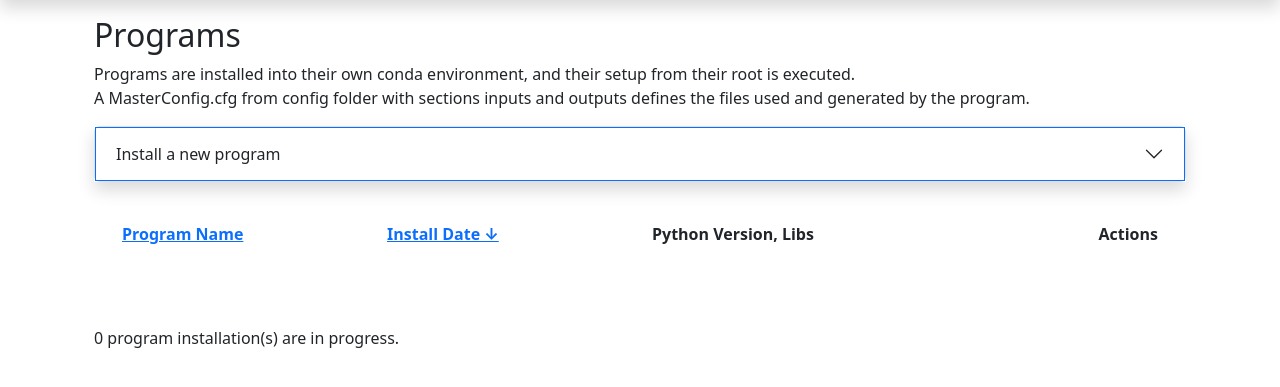
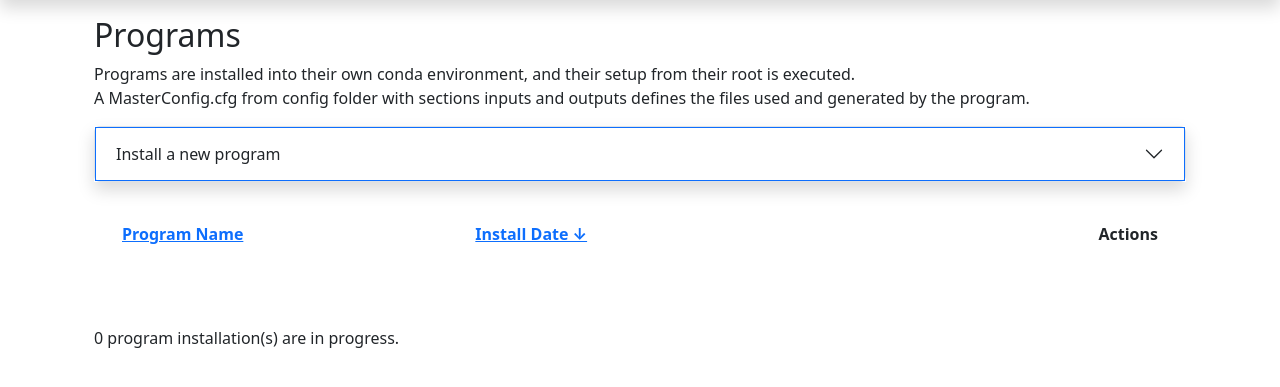
Before and after one commit to danieltuzes/gep_host_service, a Flask app: page /programs in a window 1280 px wide. Shown: the part 56-443 px from the top of the page. Run offline with Flask 3, Linux system fonts and the light colour scheme; some libraries are stand-ins or nearby versions.

Commit message:
html improvements
usable libraries are sorted by date
program version is not shown for programs in the table before clicking
run inputs and outputs are shown 1 by 1

```diff
--- a/gep_host/routes.py
+++ b/gep_host/routes.py
@@ -101,7 +101,8 @@ def programs():
     prgs = pd.read_csv(current_app.config["PRG"], dtype=str).fillna("")
     ascending = True if direction == "asc" else False
     prgs.sort_values(by=column, ascending=ascending, inplace=True)
-    libs = pd.read_csv(current_app.config["LIB"])
+    libs = pd.read_csv(current_app.config["LIB"]).sort_values(
+        by="upload_date", ascending=False)
 
     return render_template('programs.html',
                            programs=prgs,
--- a/gep_host/templates/programs.html
+++ b/gep_host/templates/programs.html
@@ -125,11 +125,10 @@
                     {{'↓' if direction == 'desc' and column == 'upload_date'}}
                 </a>
             </div>
-            <div class="col">Python Version, Libs</div>
             <div class="col text-end">Actions</div>
         </div>
         {% for program in programs.itertuples() %}
-        <div class="row toggle-row" id="{{ program.program_name }}">
+        <div class="row toggle-row" id="{{ program.program_name | filename_to_html_id }}">
             <div class="col">
                 <span data-bs-toggle="tooltip" data-bs-placement="top" title="{{ program.status }}">
                     {% if program.status == "Installed" %}
@@ -143,14 +142,6 @@
                 {{ program.program_name }}
             </div>
             <div class="col">{{ program.upload_date }}</div>
-            <div class="col">
-                py={{ program.python_version }},
-                {% if program.selected_libs == "" %}
-                <span class="text-muted">(None)</span>
-                {% else %}
-                {{ program.selected_libs }}
-                {% endif %}
-            </div>
             <div class="col text-end">
                 {% if program.source == "file upload" %}
                 <a href="{{ url_for('main_routes.get_prg', program_name=program.program_name) }}"
@@ -181,9 +172,14 @@
             <hr>
             <div class="my-3">
                 <strong>Modules and version:</strong>
-                {% if not program.version.startswith("Module") %}<span class="text-muted">(root module)</span>{% endif
-                %}
                 {{ program.version }}
+            </div>
+            <div class="my-3">
+                <strong>Python Version, Libs:</strong>
+                {{ program.python_version }},
+                {% if program.selected_libs == "" %}<span class="text-muted">(None)</span>{% else %}
+                {{ program.selected_libs }}
+                {% endif %}
             </div>
             <div class="my-3">
                 <strong>Program status:</strong>
```
Also changed, not shown: gep_host/templates/libraries.html (+4 -4 lines), gep_host/templates/runs.html (+13 -11 lines).
